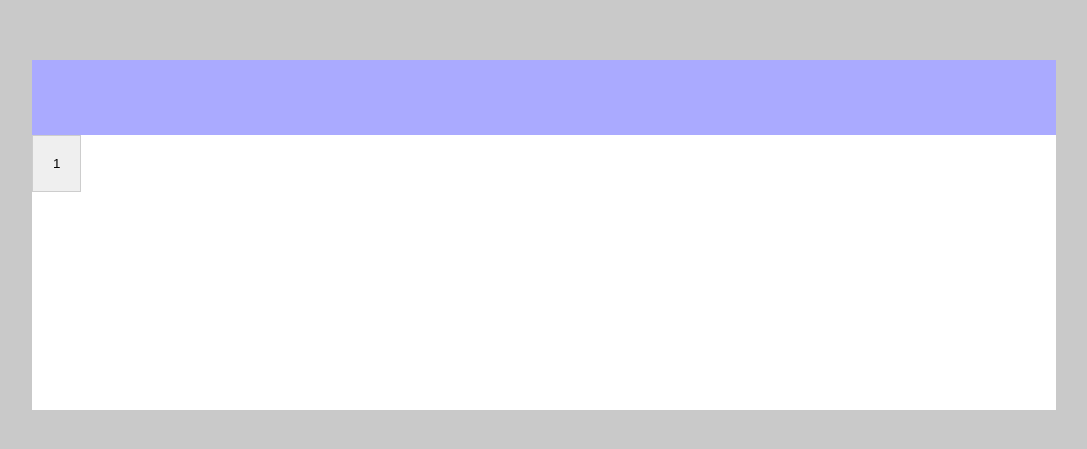
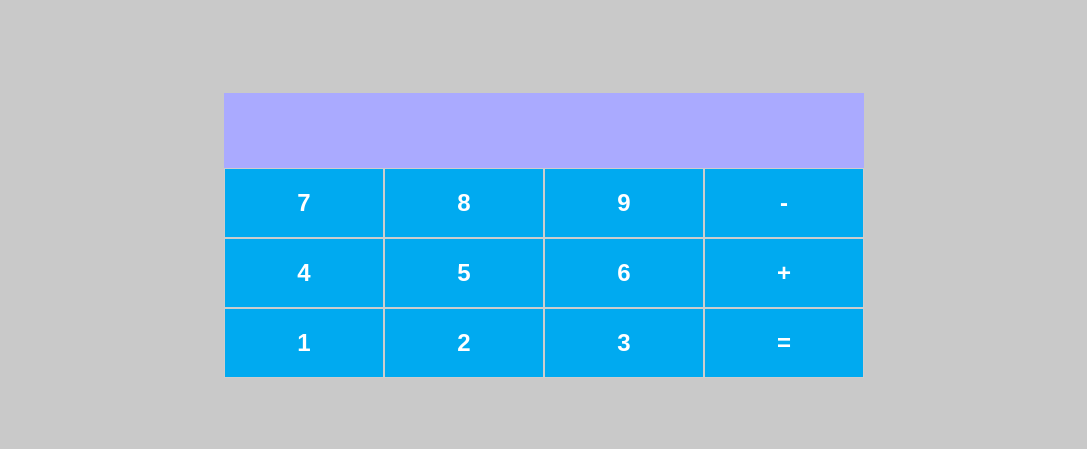
Before and after one commit to jocile/calculadora, a React (Create React App) app: page / in a window 1280 px wide. Shown: the part 165-614 px from the top of the page, without its empty margins (96-1183 px from the left). Built offline with nearby package versions, Linux system fonts and the light colour scheme.

Commit message:
🎨 Estilizando os botoes

```diff
--- a/src/App.js
+++ b/src/App.js
@@ -1,15 +1,31 @@
+import Input from './components/Input'
+import Button from './components/Button'
 
-import Input from './components/Input';
-import Button from './components/Button';
-
-import { Container, Content } from './styles'
+import { Container, Content, Row, Column } from './styles'
 
 const App = () => {
   return (
     <Container>
       <Content>
         <Input />
-        <Button />
+        <Row>
+          <Button label="7" />
+          <Button label="8" />
+          <Button label="9" />
+          <Button label="-" />
+        </Row>
+        <Row>
+          <Button label="4" />
+          <Button label="5" />
+          <Button label="6" />
+          <Button label="+" />
+        </Row>
+        <Row>
+          <Button label="1" />
+          <Button label="2" />
+          <Button label="3" />
+          <Button label="=" />
+        </Row>
       </Content>
     </Container>
   )
--- a/src/components/Button/index.js
+++ b/src/components/Button/index.js
@@ -1,10 +1,10 @@
 
 import { ButtonContainer } from './styles';
 
-const Button = () => {
+const Button = ({label, onClick}) => {
   return (
-    <ButtonContainer>
-      1
+    <ButtonContainer onClick={onClick}>
+      {label}
     </ButtonContainer>
   )
 }
--- a/src/components/Button/styles.js
+++ b/src/components/Button/styles.js
@@ -3,4 +3,9 @@
 export const ButtonContainer = styled.button`
     padding: 20px;
     border: 1px solid #CDCDCD;
+    background-color: #00AAF0;
+    color: #FFF;
+    font-size: 24px;
+    font-weight: 700;
+    flex: 1;
 `
--- a/src/styles.js
+++ b/src/styles.js
@@ -10,6 +10,19 @@
 `
 export const Content = styled.div`
   background-color: #fff;
-  width: 80%;
-  min-height: 350px;
+  width: 50%;
 `
+
+export const Row = styled.div`
+  display: flex;
+  flex-direction: row;
+  justify-content: space-between;
+  align-items: center;
+`
+
+export const Column = styled.div`
+  display: flex;
+  flex-direction: column;
+  justify-content: space-between;
+  align-items: center;
+`
```
